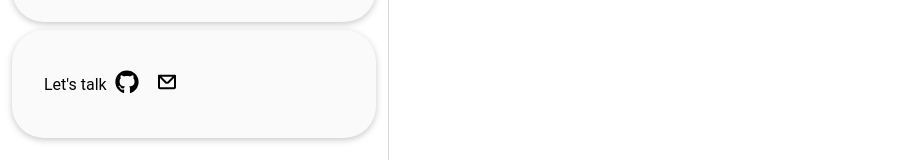
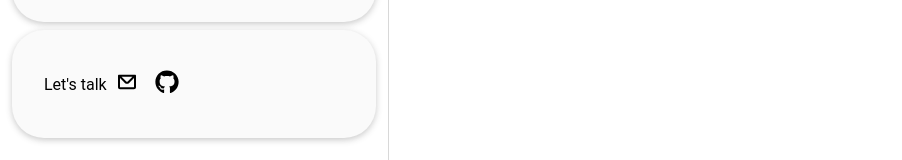
Before and after one commit to rontrias7/feedback-cartcher, a React (Create React App) app: page / in a window 1280 px wide. Shown: the part 496-656 px from the top of the page, without its empty margins (0-902 px from the left). Built offline with nearby package versions, Linux system fonts and the light colour scheme.

Commit message:
some UI changes

```diff
--- a/src/components/ContactBar.js
+++ b/src/components/ContactBar.js
@@ -10,10 +10,10 @@ let ContactBar = () => {
       <div className="contact-bar">
       <span>Let's talk </span>
       <IconContext.Provider value={{ className: "default", size: "1.5em", margin: "0px 8px", color: 'black' }}>
-      <a href="https://github.com/rontrias7" rel="noreferrer" target="_blank"><FaGithub /></a>
+      <a href="mailto:rontrias7@gmail.com" rel="noreferrer" target="_blank"><CgMail /></a>
       </IconContext.Provider>
       <IconContext.Provider value={{ className: "default", size: "1.5em", margin: "0px 8px", color: 'black' }}>
-      <a href="mailto:rontrias7@gmail.com" rel="noreferrer" target="_blank"><CgMail /></a>
+      <a href="https://github.com/rontrias7" rel="noreferrer" target="_blank"><FaGithub /></a>
       </IconContext.Provider>
       </div>
 
```
